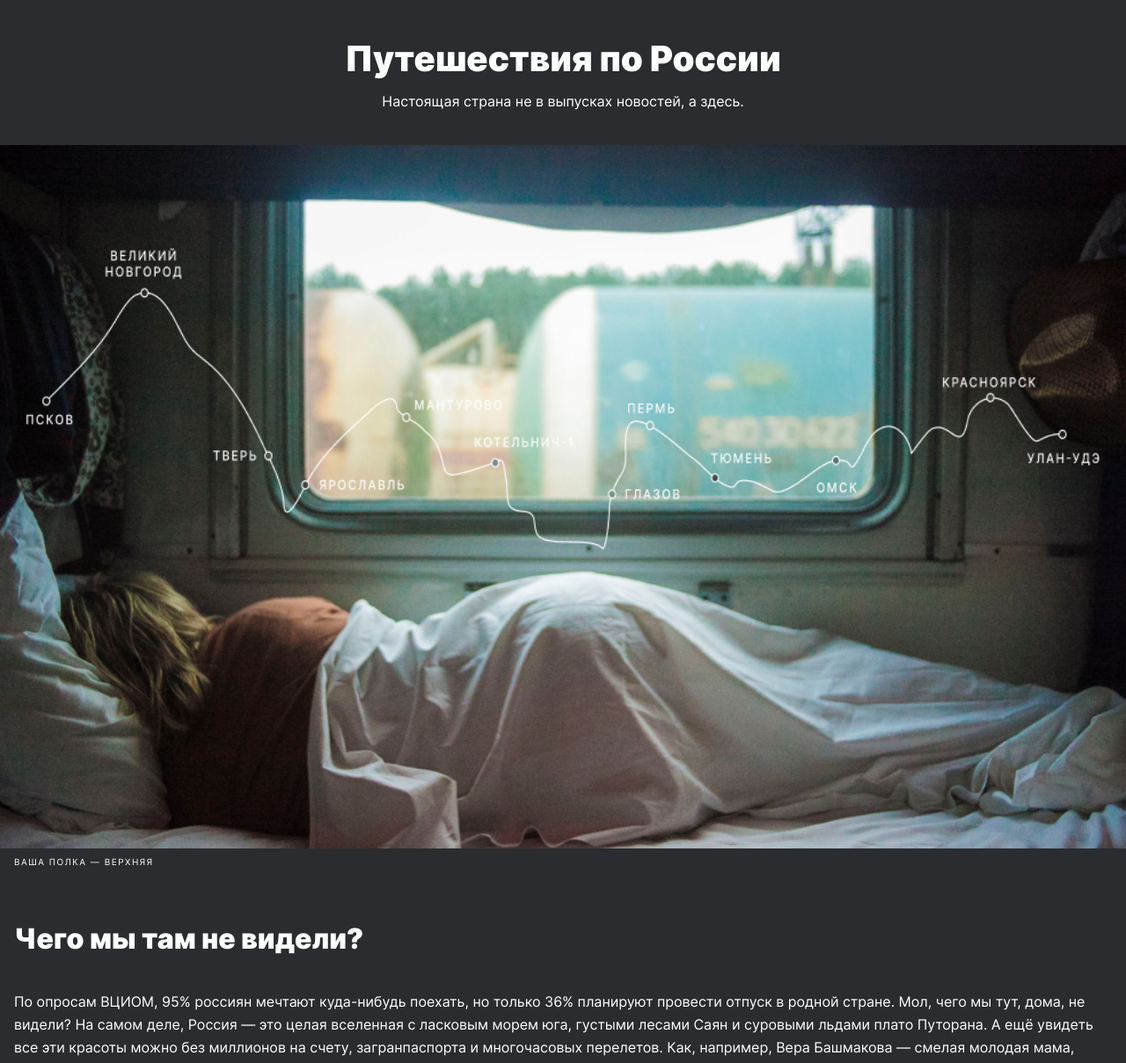
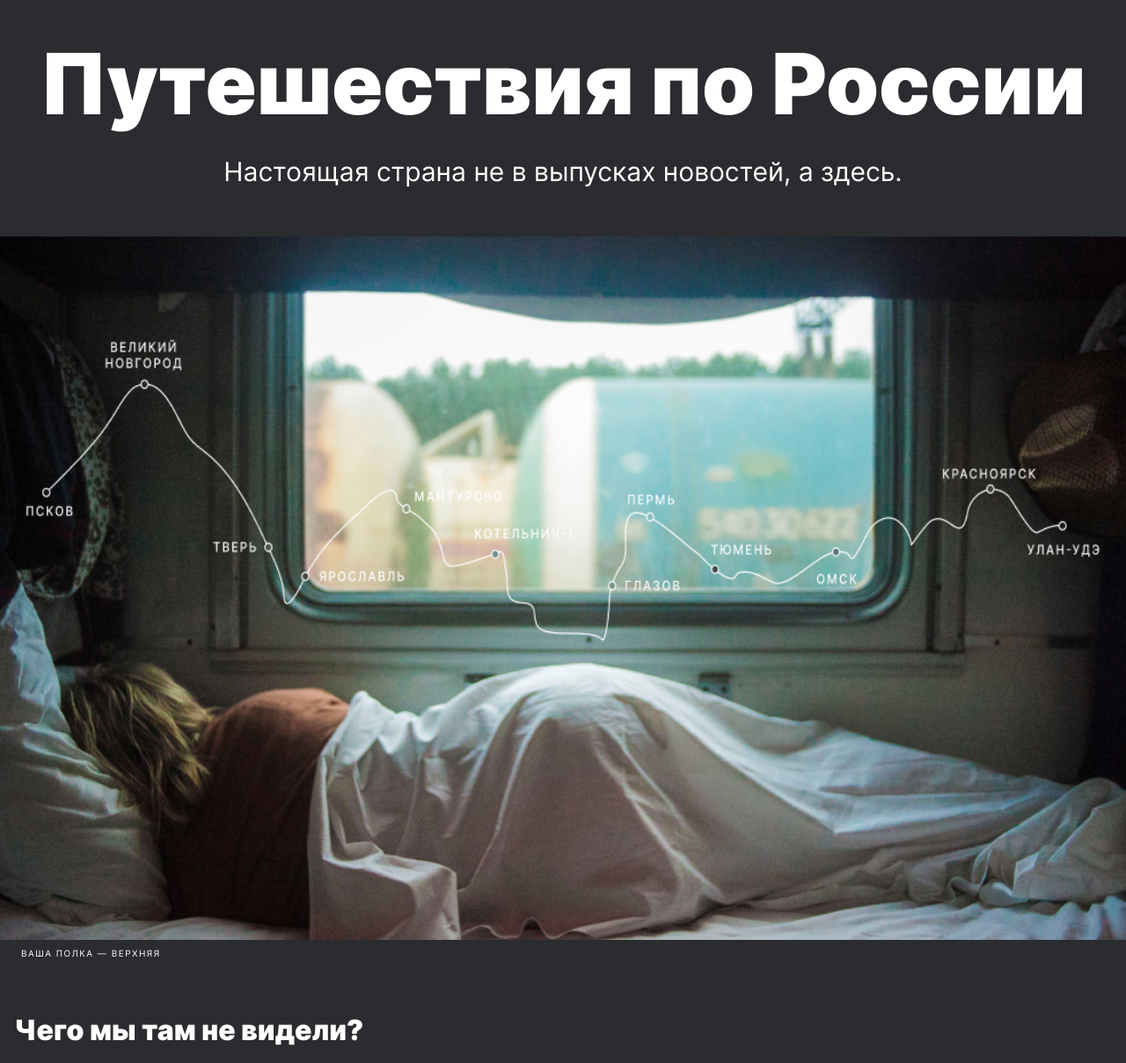
Before and after one commit to idrdi/russian-travel, a plain HTML site: page index.html in a window 1280 px wide. Shown: the part 83-1292 px from the top of the page at 88% size. Drawn offline with Linux system fonts and the light colour scheme.

Commit message:
Updated lead section for tablets

```diff
--- a/blocks/lead/__caption/lead__caption.css
+++ b/blocks/lead/__caption/lead__caption.css
@@ -2,7 +2,6 @@
   margin-top: 8px;
   margin-bottom: 0;
   padding-left: 16px;
-  padding-right: 16px;
   align-self: start;
   font-style: normal;
   font-weight: normal;
@@ -12,3 +11,9 @@
   text-transform: uppercase;
   color: #FFFFFF;
 }
+
+@media (min-width: 768px) {
+  .lead__caption {
+    padding-left: 24px;
+  }
+}
--- a/blocks/lead/__sub-title/lead__sub-title.css
+++ b/blocks/lead/__sub-title/lead__sub-title.css
@@ -10,3 +10,14 @@
   text-align: center;
   color: #FFFFFF;
 }
+
+@media (min-width: 768px) {
+  .lead__sub-title {
+    margin-top: 32px;
+    margin-bottom: 56px;
+    padding-left: 64px;
+    padding-right: 64px;
+    font-size: 30px;
+    line-height: 1.2;
+  }
+}
--- a/blocks/lead/__title/lead__title.css
+++ b/blocks/lead/__title/lead__title.css
@@ -10,3 +10,12 @@
   text-align: center;
   color: #FFFFFF;
 }
+
+@media (min-width: 768px) {
+  .lead__title {
+    padding-left: 24px;
+    padding-right: 24px;
+    font-size: 96px;
+    line-height: 100px;
+  }
+}
```
